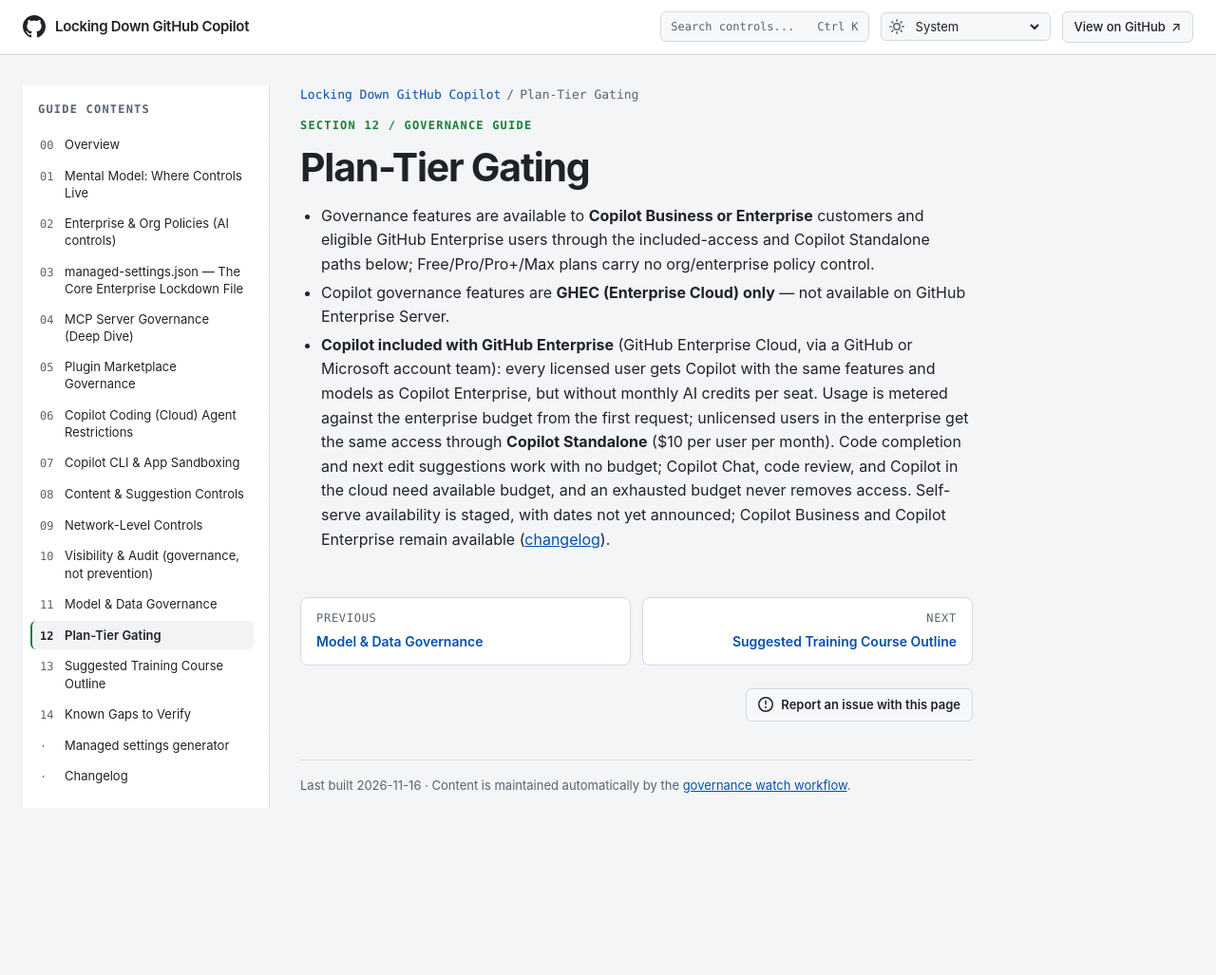
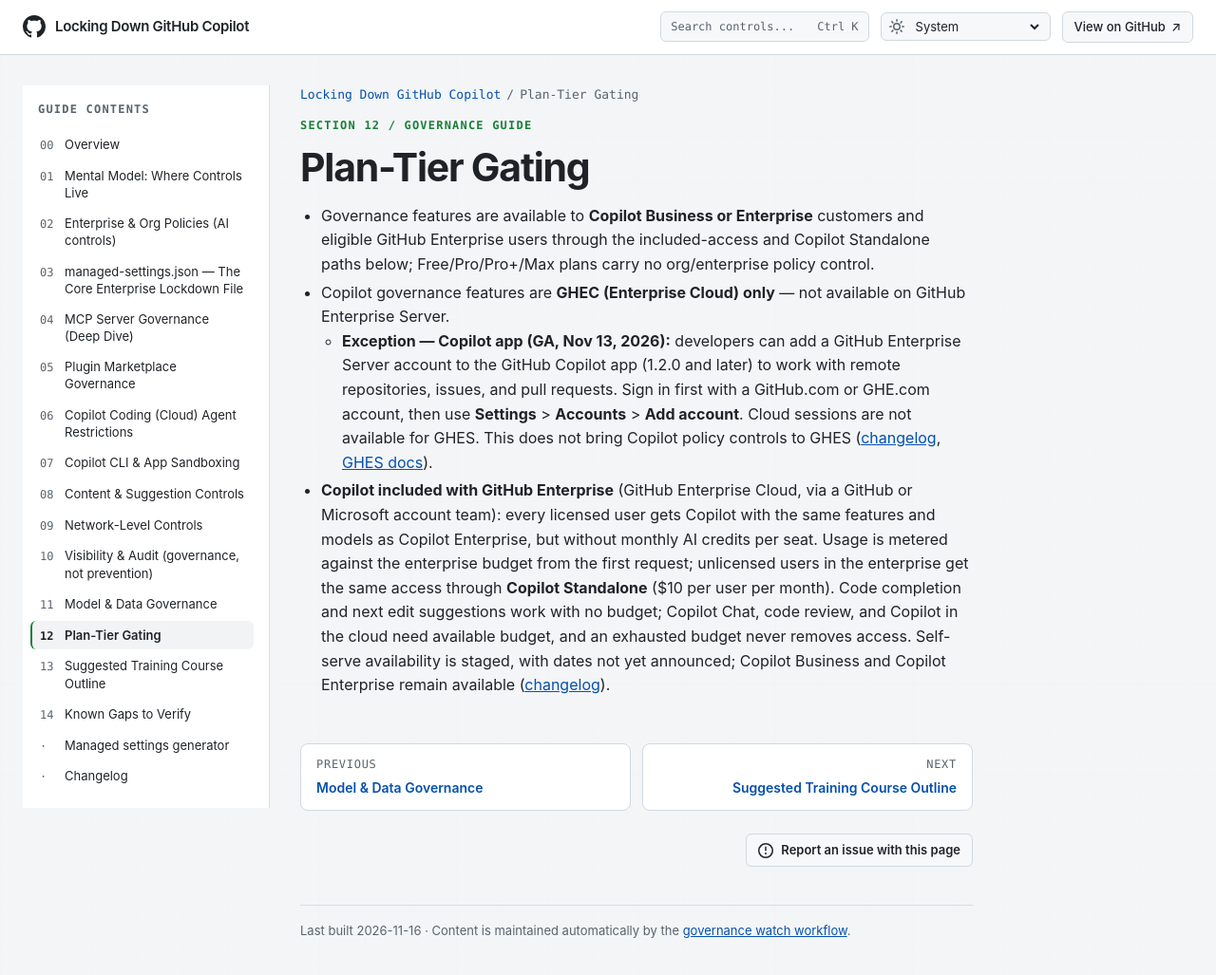
Before and after one commit to beardofedu/copilot-governance-training, a Jekyll site: the page built from docs/sections/plan-tier-gating.md, in a window 1280 px wide and 1055 px high. Shown: the top 1027 px of the window at 95% size. Built offline with Jekyll 4.4.1, drawn with Linux system fonts in a browser that asks for light colours.

Commit message:
Update Copilot governance documentation

```diff
--- a/docs/sections/plan-tier-gating.md
+++ b/docs/sections/plan-tier-gating.md
@@ -10,4 +10,5 @@ last_reviewed: 2026-11-05
 
 - Governance features are available to **Copilot Business or Enterprise** customers and eligible GitHub Enterprise users through the included-access and Copilot Standalone paths below; Free/Pro/Pro+/Max plans carry no org/enterprise policy control.
 - Copilot governance features are **GHEC (Enterprise Cloud) only** — not available on GitHub Enterprise Server.
+  - **Exception — Copilot app (GA, Nov 13, 2026):** developers can add a GitHub Enterprise Server account to the GitHub Copilot app (1.2.0 and later) to work with remote repositories, issues, and pull requests. Sign in first with a GitHub.com or GHE.com account, then use **Settings** > **Accounts** > **Add account**. Cloud sessions are not available for GHES. This does not bring Copilot policy controls to GHES ([changelog](https://github.blog/changelog/2026-11-13-github-enterprise-server-support-in-the-github-copilot-app), [GHES docs](https://docs.github.com/enterprise-server@latest/copilot/copilot-on-ghes/sign-in-on-copilot-app)).
 - **Copilot included with GitHub Enterprise** (GitHub Enterprise Cloud, via a GitHub or Microsoft account team): every licensed user gets Copilot with the same features and models as Copilot Enterprise, but without monthly AI credits per seat. Usage is metered against the enterprise budget from the first request; unlicensed users in the enterprise get the same access through **Copilot Standalone** ($10 per user per month). Code completion and next edit suggestions work with no budget; Copilot Chat, code review, and Copilot in the cloud need available budget, and an exhausted budget never removes access. Self-serve availability is staged, with dates not yet announced; Copilot Business and Copilot Enterprise remain available ([changelog](https://github.blog/changelog/2026-10-28-github-enterprise-now-includes-access-to-github-copilot)).
```
Also changed, not shown: docs/CHANGELOG.md.
